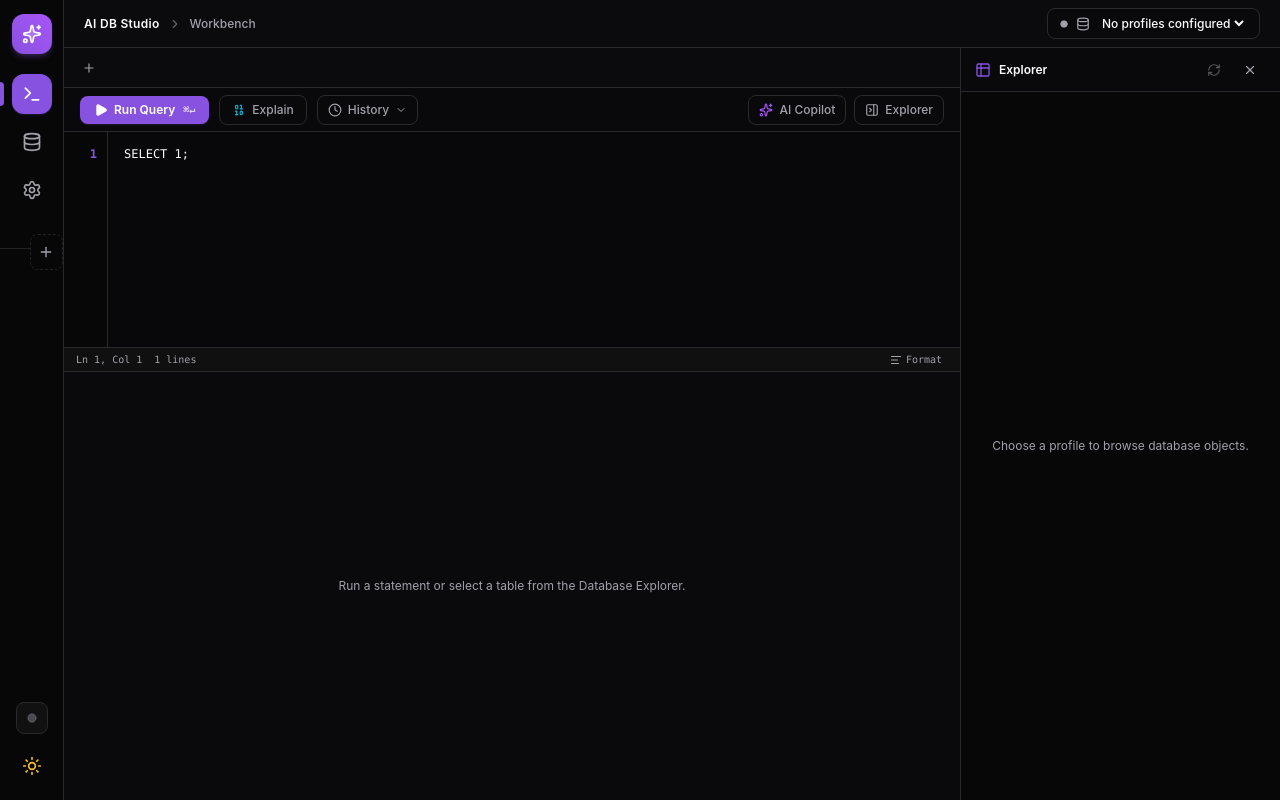
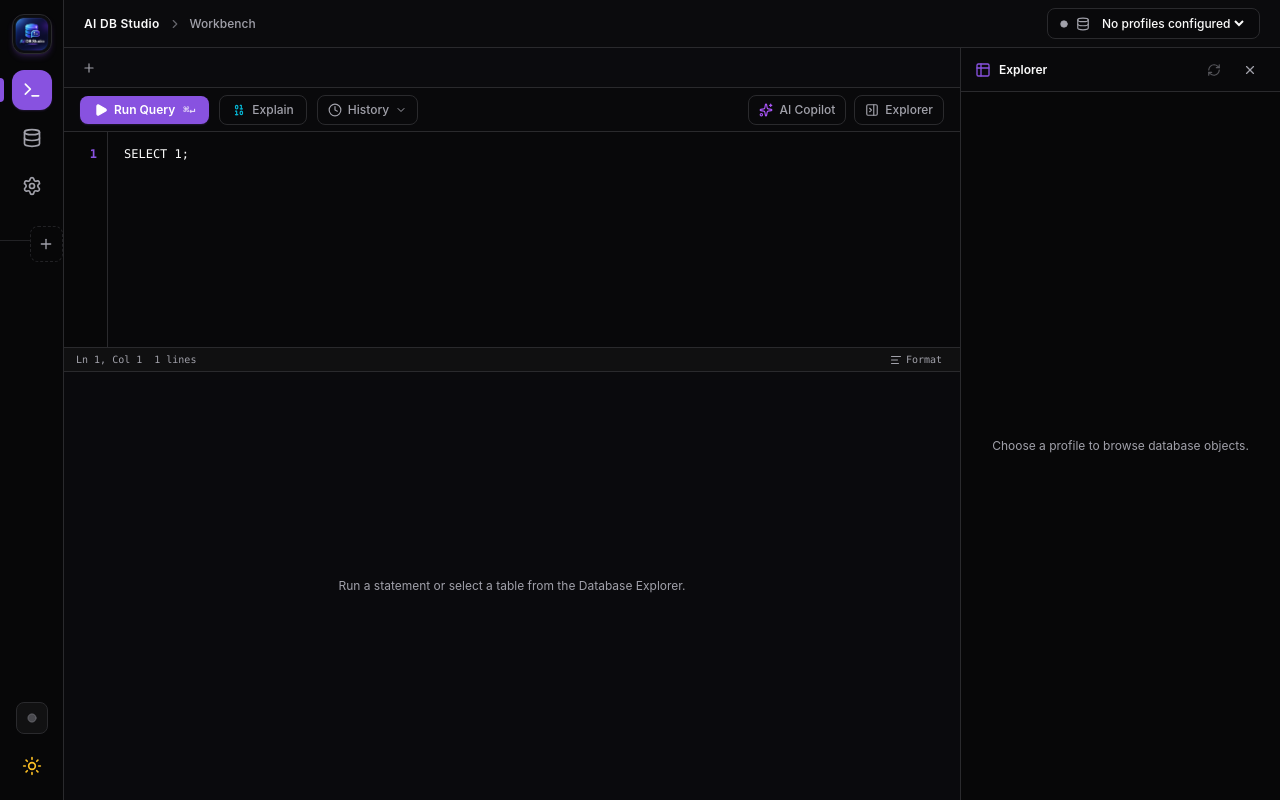
Before and after one commit to substring-projects/ai-db-studio, a React (Vite) app: page / in a window 1280 px wide. Built offline with nearby package versions, Linux system fonts and the light colour scheme.

Commit message:
fix(ui): fix macOS traffic lights overlap with sidebar logo, integrate custom brand logo, and enable window drag regions

```diff
--- a/index.html
+++ b/index.html
@@ -3,6 +3,7 @@
   <head>
     <meta charset="UTF-8" />
     <meta name="viewport" content="width=device-width, initial-scale=1.0" />
+    <link rel="icon" type="image/png" href="/src/renderer/assets/logo.png" />
     <title>AI DB Studio</title>
   </head>
   <body class="bg-background text-foreground antialiased select-none overflow-hidden h-screen w-screen">
--- a/src/main/main.ts
+++ b/src/main/main.ts
@@ -20,6 +20,8 @@ function createWindow() {
     minWidth: 960,
     minHeight: 640,
     titleBarStyle: 'hiddenInset',
+    trafficLightPosition: { x: 18, y: 14 },
+    icon: path.join(__dirname, '../src/renderer/assets/logo.png'),
     backgroundColor: '#18191c',
     webPreferences: {
       preload: path.join(__dirname, 'preload.cjs'),
--- a/src/preload/preload.ts
+++ b/src/preload/preload.ts
@@ -78,4 +78,7 @@ contextBridge.exposeInMainWorld("electronAPI", {
   copyToClipboard: async (text: string) => {
     clipboard.writeText(text);
   },
+
+  // System
+  platform: process.platform,
 });
--- a/src/renderer/components/Sidebar.tsx
+++ b/src/renderer/components/Sidebar.tsx
@@ -7,10 +7,10 @@ import {
   Moon,
   Plus,
   Circle,
-  Sparkles,
 } from 'lucide-react';
 import { useStudio } from '../context/StudioContext';
 import { cn } from '../lib/utils';
+import logoImg from '../assets/logo.png';
 
 export const Sidebar: React.FC = () => {
   const {
@@ -25,6 +25,11 @@ export const Sidebar: React.FC = () => {
 
   const isConnected = activeProfile && connectedProfileIds.includes(activeProfile.id);
 
+  // Detect macOS to provide clearance for window traffic light controls
+  const isMac =
+    typeof window !== 'undefined' &&
+    (window.electronAPI?.platform === 'darwin' || navigator.userAgent.includes('Mac'));
+
   const navItems = [
     { id: 'workbench', label: 'Workbench', icon: Terminal, shortcut: '⌘1' },
     { id: 'connections', label: 'Connections', icon: Database, shortcut: '⌘2' },
@@ -32,13 +37,29 @@ export const Sidebar: React.FC = () => {
   ] as const;
 
   return (
-    <aside className="w-16 flex flex-col items-center justify-between py-3.5 bg-studio-sidebar border-r border-border shrink-0 select-none z-30 transition-colors">
+    <aside
+      className={cn(
+        'w-16 flex flex-col items-center justify-between pb-3.5 bg-studio-sidebar border-r border-border shrink-0 select-none z-30 transition-colors',
+        isMac ? 'pt-2' : 'pt-3.5'
+      )}
+    >
       {/* Top Group: Brand & Nav */}
-      <div className="flex flex-col items-center gap-5 w-full">
+      <div className="flex flex-col items-center gap-4 w-full">
+        {/* macOS Traffic Lights Clearance & Window Drag Region */}
+        {isMac && (
+          <div
+            className="h-8 w-full shrink-0 cursor-default"
+            style={{ WebkitAppRegion: 'drag' } as any}
+          />
+        )}
+
         {/* Brand Icon */}
-        <div className="relative group flex items-center justify-center">
-          <div className="w-10 h-10 rounded-xl bg-gradient-to-tr from-primary to-purple-500 text-white flex items-center justify-center shadow-md shadow-primary/25 transition-transform hover:scale-105 active:scale-95 cursor-pointer">
-            <Sparkles className="w-5 h-5 fill-white/20" />
+        <div
+          className="relative group flex items-center justify-center"
+          style={{ WebkitAppRegion: 'no-drag' } as any}
+        >
+          <div className="w-10 h-10 rounded-xl overflow-hidden flex items-center justify-center shadow-md shadow-primary/20 transition-transform hover:scale-105 active:scale-95 cursor-pointer bg-card border border-border">
+            <img src={logoImg} alt="AI DB Studio" className="w-full h-full object-cover" />
           </div>
 
           {/* Flyout Tooltip */}
@@ -51,7 +72,10 @@ export const Sidebar: React.FC = () => {
         </div>
 
         {/* Navigation Items */}
-        <nav className="flex flex-col gap-2 w-full items-center">
+        <nav
+          className="flex flex-col gap-2 w-full items-center"
+          style={{ WebkitAppRegion: 'no-drag' } as any}
+        >
           {navItems.map((item) => {
             const Icon = item.icon;
             const active = activeView === item.id;
@@ -88,7 +112,10 @@ export const Sidebar: React.FC = () => {
         </nav>
 
         {/* Quick New Draft Button */}
-        <div className="relative group flex items-center justify-center w-full pt-1">
+        <div
+          className="relative group flex items-center justify-center w-full pt-1"
+          style={{ WebkitAppRegion: 'no-drag' } as any}
+        >
           <div className="w-8 h-px bg-border/80 mb-2" />
           <button
             onClick={() => {
@@ -108,7 +135,10 @@ export const Sidebar: React.FC = () => {
       </div>
 
       {/* Bottom Group: Connection Status & Theme Toggle */}
-      <div className="flex flex-col items-center gap-3 w-full">
+      <div
+        className="flex flex-col items-center gap-3 w-full"
+        style={{ WebkitAppRegion: 'no-drag' } as any}
+      >
         {/* Active Connection Status Dot */}
         <div className="relative group flex items-center justify-center">
           <div
--- a/src/renderer/components/TopBar.tsx
+++ b/src/renderer/components/TopBar.tsx
@@ -8,7 +8,10 @@ export const TopBar: React.FC = () => {
   const isConnected = activeProfile && connectedProfileIds.includes(activeProfile.id);
 
   return (
-    <header className="h-12 border-b border-border bg-card/60 backdrop-blur-xs flex items-center justify-between px-5 shrink-0 select-none z-10">
+    <header
+      style={{ WebkitAppRegion: 'drag' } as any}
+      className="h-12 border-b border-border bg-card/60 backdrop-blur-xs flex items-center justify-between px-5 shrink-0 select-none z-10"
+    >
       {/* Breadcrumb Title */}
       <div className="flex items-center gap-2 text-xs">
         <span className="font-semibold tracking-wide text-foreground">
@@ -22,7 +25,10 @@ export const TopBar: React.FC = () => {
 
       {/* Active profile badge / switcher */}
       {activeView === 'workbench' && (
-        <div className="flex items-center gap-2">
+        <div
+          style={{ WebkitAppRegion: 'no-drag' } as any}
+          className="flex items-center gap-2"
+        >
           <div className="flex items-center gap-2 px-3 py-1.5 bg-background border border-border rounded-lg text-xs shadow-2xs">
             <Circle
               className={`w-2 h-2 ${
--- /dev/null
+++ b/src/renderer/vite-env.d.ts
@@ -0,0 +1,16 @@
+/// <reference types="vite/client" />
+
+declare module '*.png' {
+  const content: string;
+  export default content;
+}
+
+declare module '*.svg' {
+  const content: string;
+  export default content;
+}
+
+declare module '*.jpg' {
+  const content: string;
+  export default content;
+}
--- a/src/shared/types.ts
+++ b/src/shared/types.ts
@@ -183,6 +183,9 @@ export interface ElectronAPI {
 
   // Clipboard
   copyToClipboard: (text: string) => Promise<void>;
+
+  // System
+  platform: string;
 }
 
 declare global {
```
Also changed, not shown: AI DB Studio Logo.png (added), src/renderer/assets/logo.png (added).
